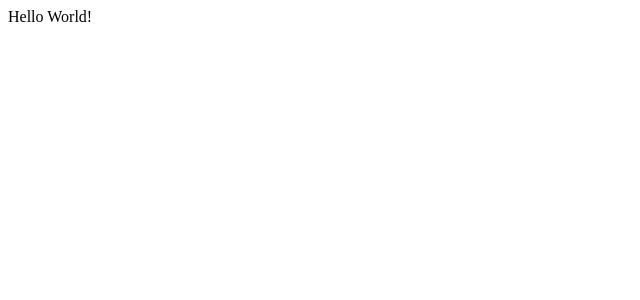
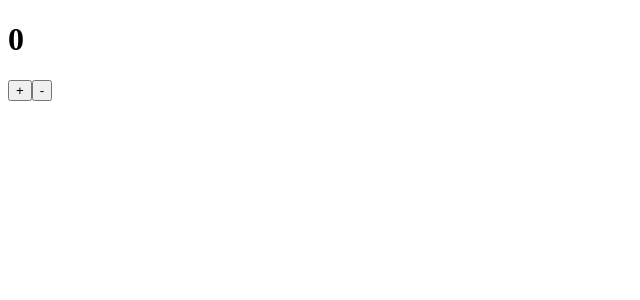
Before and after one commit to JerinBoyd/redux-counter-exploration, a React (Create React App) app: page / in a window 1280 px wide. Shown: the top 300 px of the page, without its empty margins (0-640 px from the left). Built offline with nearby package versions, Linux system fonts and the light colour scheme.

Commit message:
added h1 with counter and increment and decrement store and count reducer

```diff
--- a/src/App.js
+++ b/src/App.js
@@ -8,23 +8,39 @@ const initialState = 0;
 
 //reducer (how state changes)
 const countReducer = (state=initialState, action) => {
-  console.log('action');
-  return 7;
+  switch(action.type) {
+    case "INCREMENT":
+     return state + 1;
+    case 'DECREMENT':
+     return state - 1;
+    default:
+     return state
+
+  }
 };
 
 //creation of the store
-const store = createStore(countReducer);
-debugger;
+const store = createStore(
+  countReducer,
+  window.__REDUX_DEVTOOLS_EXTENSION__ && window.__REDUX_DEVTOOLS_EXTENSION__()
+
+);
+
+
+
 
 class App extends Component {
   render() {
     return (
       <div>
-        Hello World!
+        <h1>{store.getState()}</h1>
+        <button onClick={() => store.dispatch({type: 'INCREMENT'})}> + </button>
+        <button onClick={() => store.dispatch({type: 'DECREMENT'})}> - </button>
 
       </div>
     );
   }
 }
 
+
 export default App;
```
